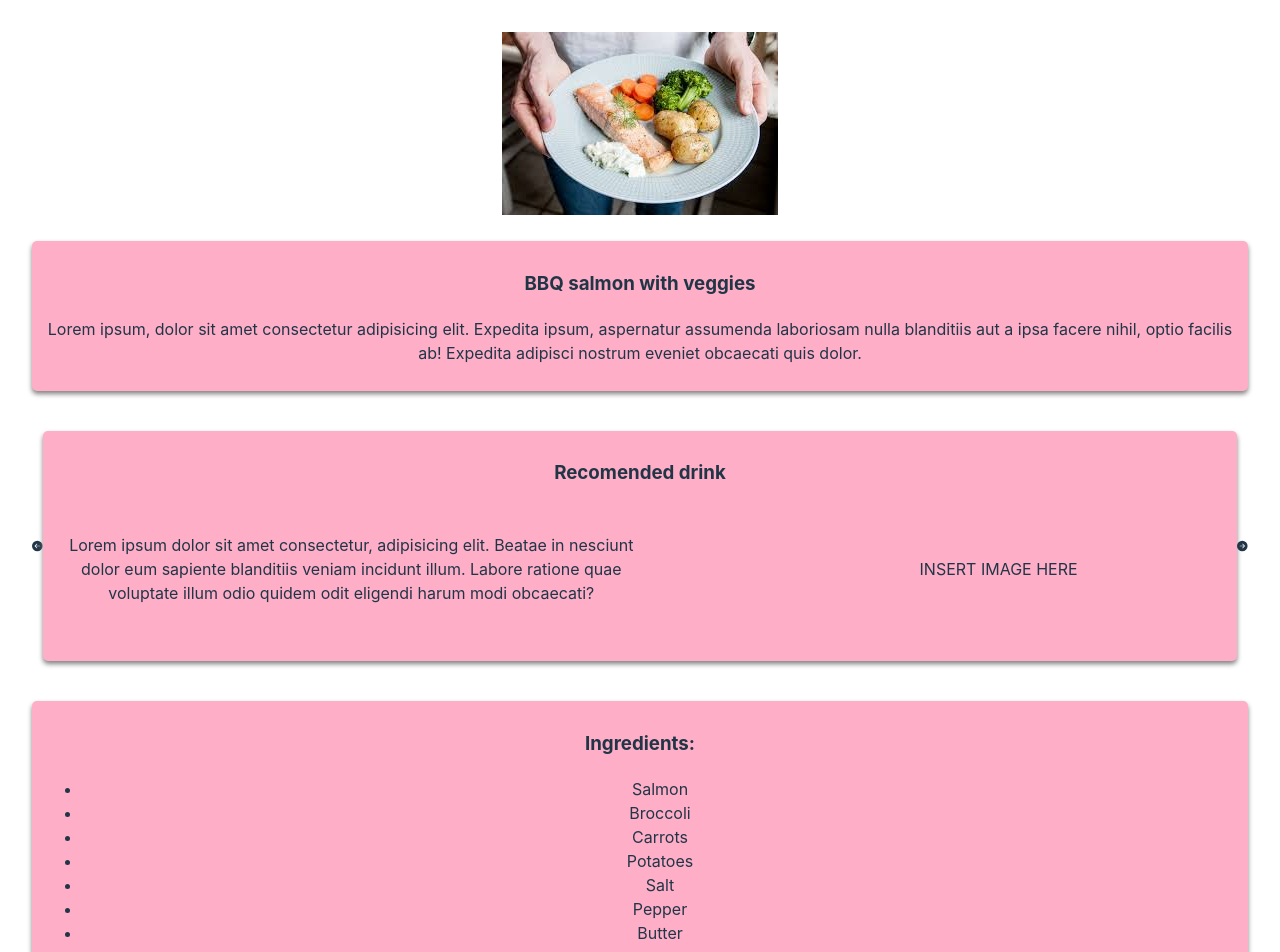
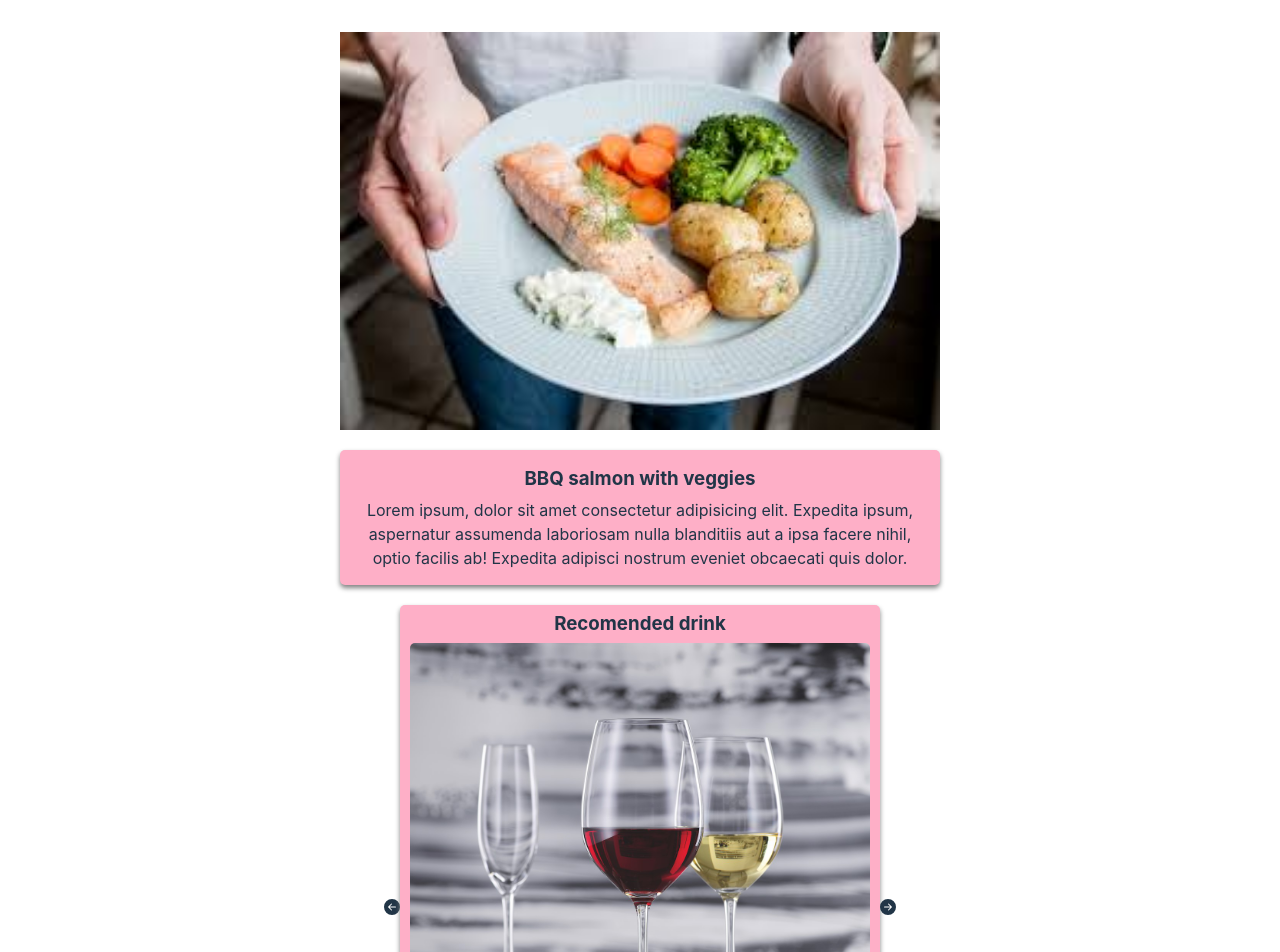
Before and after one commit to Agent00bad/NextRecipe, a React (Vite) app in the folder react/: page / in a window 1280 px wide. Shown: the top 952 px of the page. Built offline with nearby package versions, Linux system fonts and the light colour scheme.

Commit message:
recipe to jsx #23 update på html/jsx och css

```diff
--- a/react/src/CSS/flex-container.css
+++ b/react/src/CSS/flex-container.css
@@ -32,14 +32,16 @@
 
 .RecDOne {
     text-align: center;
-    max-width: 50%;
+
     margin-left: 0%;
 }
 
 .RecDTwo {
     object-fit: contain;
-    height: 400;
+    padding-left: 5px;
+    padding-right: 5px;
     background-size: contain;
+
 }
 
 .Three {
--- a/react/src/CSS/recipe.css
+++ b/react/src/CSS/recipe.css
@@ -16,22 +16,42 @@ div {
 }
 
 h3 {
+    margin-top: 5px;
+    margin-bottom: 5px;
     text-align: center;
     vertical-align: center;
 }
 
-#Responsive {
+p {
+    margin-top: 5px;
+    margin-bottom: 5px;
+}
 
+ul{
+    margin-top: 5px;
+    margin-bottom: 5px;
 }
+
+ol{
+    margin-top: 5px;
+    margin-bottom: 5px;
+}
+
+.RecDOne{
+    margin: 0px;
+    width: fit-content;
+    height: fit-content;
+    align-content: center;
+}
+
+
 
 /* .flex-container {
     display: flex;
     flex-direction: row;
 } */
 
-.flex-container img {
-    margin: 10px;
-}
+
 
 .arrow{
     position:static;
@@ -41,10 +61,20 @@ h3 {
     margin-right:2px; */
 }
 
-.headimg {
+.headImg {
     display: flex;
     align-items: center;
     justify-content: center;
+    margin: auto;
+}
+
+.headImg img{
+    width: 100%;
+}
+
+.center {
+    max-width: 600px;
+    min-width: 300px;
 }
 
 .boxParent{
@@ -56,6 +86,7 @@ h3 {
     margin-top: 20px;
     /* border-radius: 4%; */
     border-radius: 5px;
+
 }
 
 .boxA /* Previously known as "box1" */{
@@ -71,7 +102,36 @@ h3 {
     border-radius: 5px;
     /* margin-left: 10px;
     margin-right: 10px; */
+
 }
+
+.boxB /* Previously known as "box1" */{
+    background-color: var(--pink-regular);
+    align-content: center;
+    /*width: fit-content;*/
+    box-sizing: border-box;
+    /*min-width: 70%; */
+    padding-left: 5px;
+    padding-right: 5px;
+    margin-bottom: 0px;
+    margin-top: 0px;
+    /* border-radius: 4%; */
+    border-radius: 5px;
+    /* margin-left: 10px;
+    margin-right: 10px; */
+
+}
+
+@media only screen and (max-width: 600px) and (min-width: 300px){
+    #recommendedDrinkBox{
+        width: 80%;
+    }
+}
+
+#recommendedDrinkBox{
+    max-width: 480px;
+}
+
 
 /* .minWidh350 {
     min-width: 300px;
@@ -94,7 +154,7 @@ h3 {
     /* margin-left: 10px; */
     width: fit-content;
     height: fit-content;
-    min-width: 280;
+
     /* width: 390px; */
     padding: 5px;
     border-radius: 4%;
@@ -113,3 +173,12 @@ h3 {
     max-height: 75%;
     border-radius: 10%;
 } */
+
+.RecDTwo img{
+    display: flex;
+    align-items: center;
+    justify-content: center;
+    margin: auto;
+    width: 100%;
+    border-radius: 5px;
+}
--- a/react/src/component/recipe/recipe.jsx
+++ b/react/src/component/recipe/recipe.jsx
@@ -6,13 +6,17 @@ import "../../CSS/flex-container.css";
 import "../../CSS/HeaderFooter.css";
 
 import RecipeImage from "../../Images/image.jpg"
-
+import RecDrinkImage from "../../Images/wine.jpg"
 export default function Recipe(){
     return(
+        //Head Image
+
         <div className="center">
             <div className="headImg">
-            <img src={RecipeImage} alt="Plate with salmon, potatoes, carrots and broccoli"/>
-        </div>
+                <img src={RecipeImage} alt="Plate with salmon, potatoes, carrots and broccoli"/>
+            </div>
+
+        {/* Description */}
 
         <div className="boxA box-shadow">
             <h3>BBQ salmon with veggies</h3>
@@ -21,22 +25,26 @@ export default function Recipe(){
             </div>
         </div>
 
+        {/* Recommended Drink */}
+
+
         <div className="boxParent flex-container">
             <svg className="arrow bi bi-arrow-left-circle-fill" xmlns="http://www.w3.org/2000/svg" width="16" height="16" fill="currentColor" viewBox="0 0 16 16">
                 <path d="M8 0a8 8 0 1 0 0 16A8 8 0 0 0 8 0zm3.5 7.5a.5.5 0 0 1 0 1H5.707l2.147 2.146a.5.5 0 0 1-.708.708l-3-3a.5.5 0 0 1 0-.708l3-3a.5.5 0 1 1 .708.708L5.707 7.5H11.5z"/>
             </svg>
 
-            <div className="boxA box-shadow">
+            <div className="boxB box-shadow" id="recommendedDrinkBox">
             <h3>Recomended drink</h3>
 
-                <div className="boxA flex-container flex-wrap">
+            <div className="RecDTwo img-responsive">
+                        {/* < //<img src={"Images/wine.jpg}" alt="Two glasses of wine. One white and one red."/>  */}
+                        <img src={RecDrinkImage} alt="No Image"></img>
+                    </div>
+                <div className="boxB flex-container flex-wrap">
                     <div className="RecDOne">
                         <p>Lorem ipsum dolor sit amet consectetur, adipisicing elit. Beatae in nesciunt dolor eum sapiente blanditiis veniam incidunt illum. Labore ratione quae voluptate illum odio quidem odit eligendi harum modi obcaecati?</p>
                     </div>
-                    <div className="RecDTwo img-responsive">
-                        {/* < //<img src={"Images/wine.jpg}" alt="Two glasses of wine. One white and one red."/>  */}
-                        <p>INSERT IMAGE HERE</p>
-                    </div>
+
                 </div>
             </div>
 
@@ -44,6 +52,8 @@ export default function Recipe(){
                 <path d="M8 0a8 8 0 1 1 0 16A8 8 0 0 1 8 0zM4.5 7.5a.5.5 0 0 0 0 1h5.793l-2.147 2.146a.5.5 0 0 0 .708.708l3-3a.5.5 0 0 0 0-.708l-3-3a.5.5 0 1 0-.708.708L10.293 7.5H4.5z"/>
             </svg>
         </div>
+
+        {/* Ingredients */}
 
         <div className="boxA box-shadow">
             <h3>Ingredients:</h3>
@@ -60,6 +70,8 @@ export default function Recipe(){
             </div>
         </div>
 
+        {/* How to */}
+
         <div className="boxA box-shadow">
             <h3>How to:</h3>
             <div className="innerBox">
```
